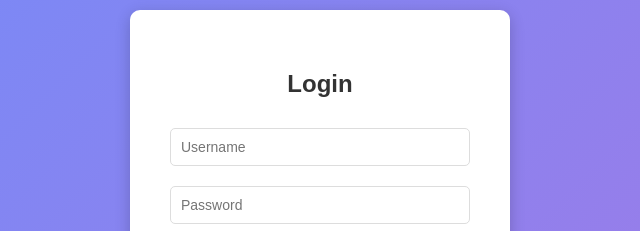
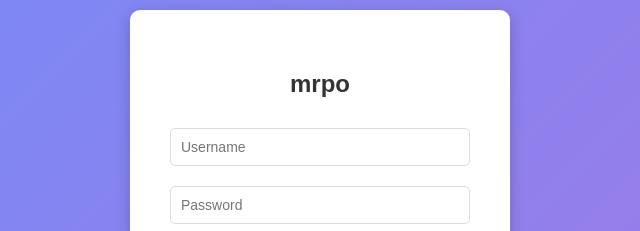
Before and after one commit to mrpo17/website, a plain HTML site: page index.html in a window 1280 px wide. Shown: the part 239-470 px from the top of the page, 320-960 px from the left. Drawn offline with Linux system fonts and the light colour scheme.

Commit message:
Update index.html

```diff
--- a/index.html
+++ b/index.html
@@ -54,7 +54,7 @@
 </head>
 <body>
     <div class="login-container">
-        <h2>Login</h2>
+        <h2>mrpo</h2>
         <form id="login-form">
             <input type="text" id="username" placeholder="Username" required>
             <input type="password" id="password" placeholder="Password" required>
```
